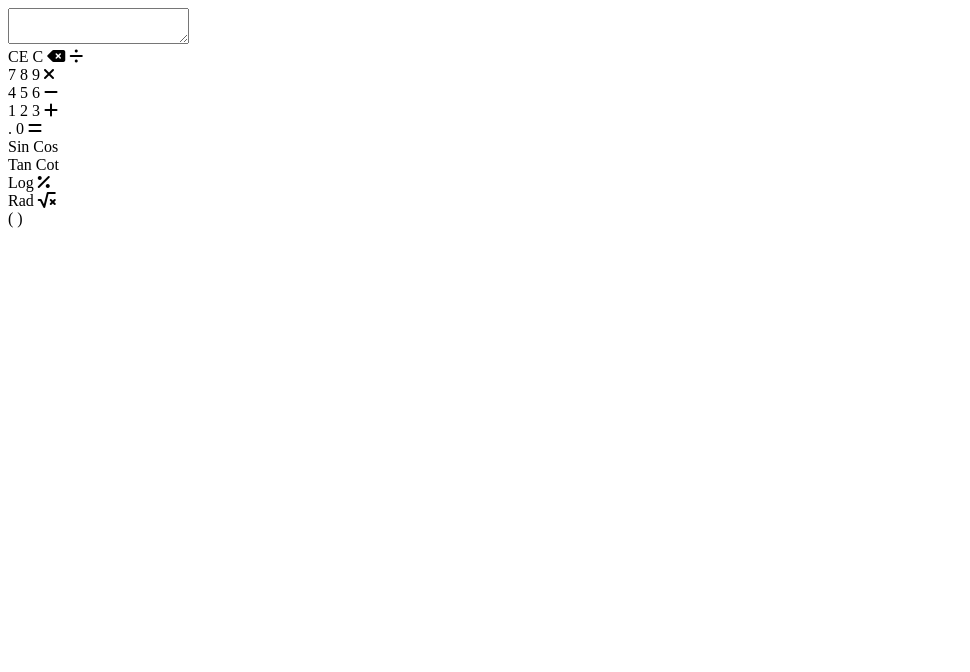
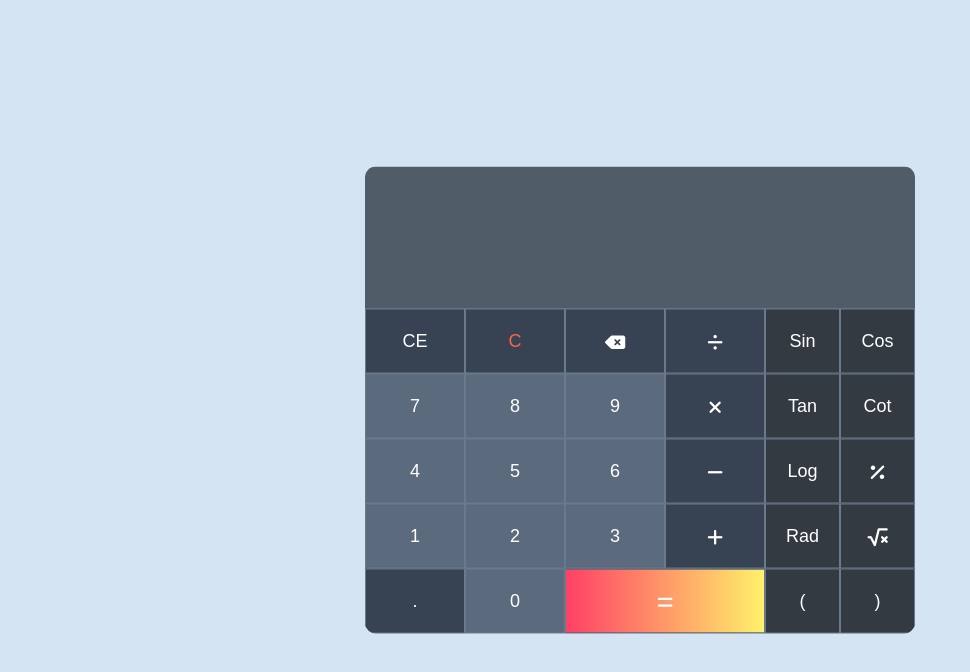
Before and after one commit to Mehdi-Abshari/Calculator-App, a plain HTML site: page index.html in a window 1280 px wide. Shown: the whole page, without its empty margins (0-970 px from the left). Drawn offline with Linux system fonts and the light colour scheme.

Commit message:
Add ui picture and end css code
اضافه کردن عکس ui ux طرح و اتمام کد های css.

```diff
--- a/index.html
+++ b/index.html
@@ -25,64 +25,64 @@
                 <div class="left-buttons">
                     <!-- first row -->
                     <div class="row">
-                        <span class="buttons">CE</span>
-                        <span class="buttons">C</span>
-                        <span class="buttons"><i class="fa-solid fa-delete-left"></i></span>
-                        <span class="buttons"><i class="fa-solid fa-divide"></i></span>
+                        <span class="math-operators buttons">CE</span>
+                        <span class="math-operators buttons">C</span>
+                        <span class="math-operators buttons"><i class="fa-solid fa-delete-left"></i></span>
+                        <span class="math-operators buttons"><i class="fa-solid fa-divide"></i></span>
                     </div>
                     <!-- secend row -->
                     <div class="row">
-                        <span class="buttons">7</span>
-                        <span class="buttons">8</span>
-                        <span class="buttons">9</span>
-                        <span class="buttons"><i class="fa-solid fa-xmark"></i></span>
+                        <span class="numbers buttons">7</span>
+                        <span class="numbers buttons">8</span>
+                        <span class="numbers buttons">9</span>
+                        <span class="math-operators buttons"><i class="fa-solid fa-xmark"></i></span>
                     </div>
                     <!-- third row -->
                     <div class="row">
-                        <span class="buttons">4</span>
-                        <span class="buttons">5</span>
-                        <span class="buttons">6</span>
-                        <span class="buttons"><i class="fa-solid fa-minus"></i></span>
+                        <span class="numbers buttons">4</span>
+                        <span class="numbers buttons">5</span>
+                        <span class="numbers buttons">6</span>
+                        <span class="math-operators buttons"><i class="fa-solid fa-minus"></i></span>
                     </div>
                     <!-- forth row -->
                     <div class="row">
-                        <span class="buttons">1</span>
-                        <span class="buttons">2</span>
-                        <span class="buttons">3</span>
-                        <span class="buttons"><i class="fa-solid fa-plus"></i></span>
+                        <span class="numbers buttons">1</span>
+                        <span class="numbers buttons">2</span>
+                        <span class="numbers buttons">3</span>
+                        <span class="math-operators buttons"><i class="fa-solid fa-plus"></i></span>
                     </div>
                     <!-- fifth row -->
                     <div class="row">
-                        <span class="buttons">.</span>
+                        <span class="math-operators buttons">.</span>
                         <span class="buttons">0</span>
-                        <span class="buttons"><i class="fa-solid fa-equals"></i></span>
+                        <span id="equal" class="math-operators buttons"><i class="fa-solid fa-equals"></i></span>
                     </div>
                 </div>
                 <div class="right-buttons">
                     <!-- first row -->
                     <div class="row">
-                        <span class="buttons">Sin</span>
-                        <span class="buttons">Cos</span>
+                        <span class="advanced-calculation buttons">Sin</span>
+                        <span class="advanced-calculation buttons">Cos</span>
                     </div>
                     <!-- secend row -->
                     <div class="row">
-                        <span class="buttons">Tan</span>
-                        <span class="buttons">Cot</span>
+                        <span class="advanced-calculation buttons">Tan</span>
+                        <span class="advanced-calculation buttons">Cot</span>
                     </div>
                     <!-- third row -->
                     <div class="row">
-                        <span class="buttons">Log</span>
-                        <span class="buttons"><i class="fa-solid fa-percent"></i></span>
+                        <span class="advanced-calculation buttons">Log</span>
+                        <span class="advanced-calculation buttons"><i class="fa-solid fa-percent"></i></span>
                     </div>
                     <!-- forth row -->
                     <div class="row">
-                        <span class="buttons">Rad</span>
-                        <span class="buttons"><i class="fa-solid fa-square-root-variable"></i></span>
+                        <span class="advanced-calculation buttons">Rad</span>
+                        <span class="advanced-calculation buttons"><i class="fa-solid fa-square-root-variable"></i></span>
                     </div>
                     <!-- fifth row -->
                     <div class="row">
-                        <span class="buttons">(</span>
-                        <span class="buttons">)</span>
+                        <span class="advanced-calculation buttons">(</span>
+                        <span class="advanced-calculation buttons">)</span>
                     </div>
                 </div>
             </div>
--- a/style.css
+++ b/style.css
@@ -0,0 +1,72 @@
+/* All Selector */
+* {
+  margin: 0;
+  padding: 0;
+  box-sizing: border-box;
+}
+body {
+  width: 100%;
+  height: 100vh;
+  background-color: #d4e4f3;
+  font-family: arial;
+}
+
+/* Container */
+.container {
+  border-radius: 11px;
+  overflow: hidden;
+  position: absolute;
+  top: 50%;
+  left: 50%;
+  transform: translate(-50%, -50%);
+}
+.account-box {
+  background-color: #505c68;
+  padding: 25px;
+}
+#answer-input {
+  outline: none;
+  border: none;
+  background-color: transparent;
+  caret-color: transparent;
+  font-size: 30px;
+  font-weight: 600;
+  color: #fff;
+  text-align: left;
+  margin-block: 10px;
+  user-select: none;
+  resize: none;
+  cursor: default;
+}
+
+.buttons-box,
+.row,
+.buttons {
+  display: flex;
+}
+.buttons {
+  border: 1px solid #6a798c;
+  color: #fff;
+  background-color: #5b6a7d;
+  align-items: center;
+  justify-content: center;
+  width: 100px;
+  height: 65px;
+  font-size: 18px;
+  cursor: pointer;
+  user-select: none;
+}
+.math-operators {
+  background-color: #374353;
+}
+.math-operators:nth-child(2) {
+  color: tomato;
+}
+#equal {
+  width: 200px;
+  background-image: linear-gradient(to right, #ff4066, #fff16a);
+}
+.advanced-calculation {
+  width: 75px;
+  background-color: #333a42;
+}
```
Also changed, not shown: Calculator-App-ui-ux.png (added).
